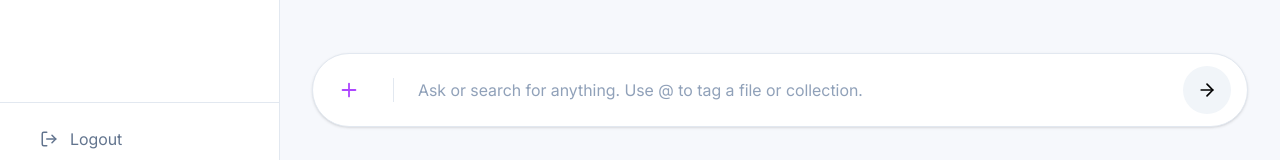
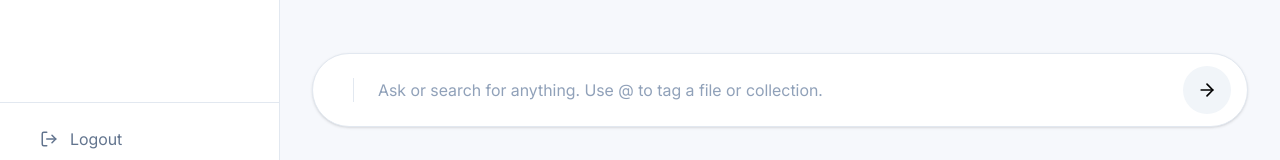
Before and after one commit to elmira-orooji/advanced-rag-system, a React (Vite) app in the folder frontend/my-rag-app/: page /home in a window 1280 px wide. Shown: the part 625-785 px from the top of the page. Built offline with nearby package versions, Linux system fonts and the light colour scheme.

Commit message:
redesign-delete plus button

```diff
--- a/frontend/my-rag-app/src/components/ChatInput.tsx
+++ b/frontend/my-rag-app/src/components/ChatInput.tsx
@@ -40,22 +40,6 @@ export default function ChatInput({
 
   return (
     <div className="flex items-center bg-white rounded-full border border-slate-200 px-4 py-3 shadow-sm">
-    <button
-      onClick={() => setShowActions(!showActions)}
-      className="
-        w-10 h-10
-        flex items-center justify-center
-        text-purple-500
-        transition-all duration-300
-        cursor-pointer
-      "
-    >
-      {showActions ? (
-        <X size={22} />
-      ) : (
-        <Plus size={22} />
-      )}
-    </button>
 
     <AnimatePresence>
 
```
